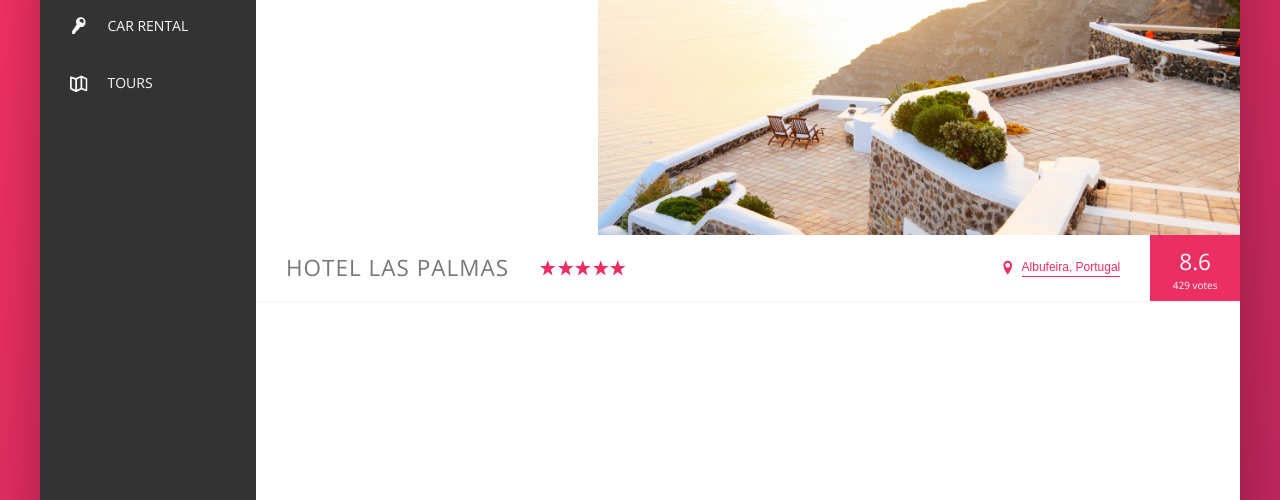
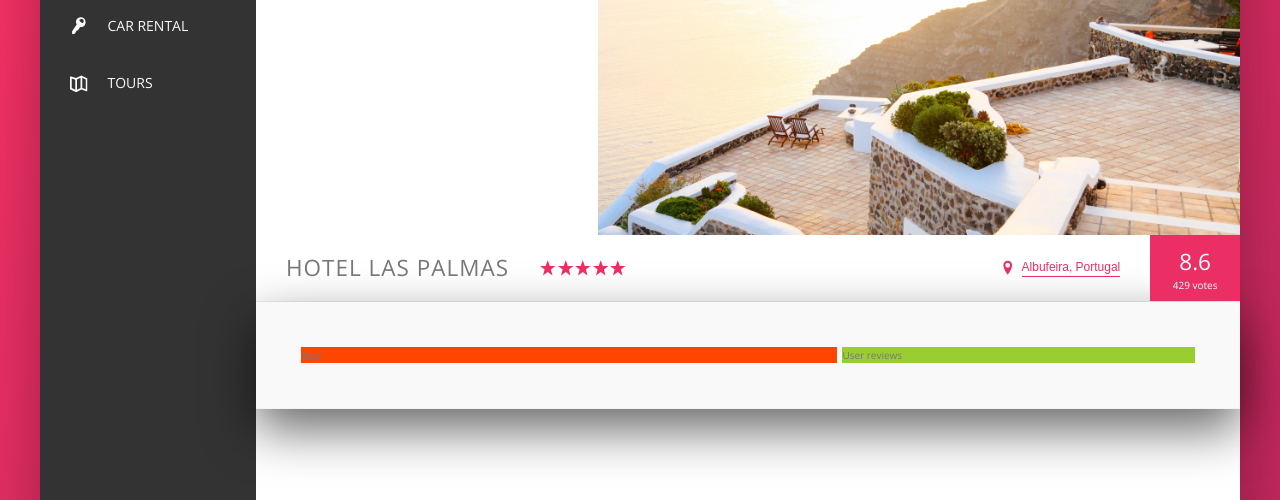
Before and after one commit to Tomeek95/Trillo, a website: page index.html in a window 1280 px wide. Shown: the part 300-800 px from the top of the page. Drawn offline with nearby package versions, Linux system fonts and the light colour scheme.

Commit message:
layout is created for the section

```diff
--- a/SASS/_base.scss
+++ b/SASS/_base.scss
@@ -34,6 +34,9 @@ Grey dark 3: #999
     --color-grey-dark-3: #999;
 
     --shadow-dark-1: 0 2rem 6rem rgba(0, 0, 0, .3);
+    --shadow-light-1: 0 2rem 5rem rgba(0, 0, 0, .6);
+
+    --line: 1px solid var(--color-grey-light-2);
 }
 
 * {
--- a/SASS/_layout.scss
+++ b/SASS/_layout.scss
@@ -1,7 +1,7 @@
 .container {
     max-width: 120rem;
     margin: 8rem auto;
-    background-color: var(--color-grey-light-2);
+    background-color: var(--line);
     box-shadow: var(--shadow-dark-1);
 
     min-height: 50rem;
@@ -14,7 +14,7 @@
 
     height: 7rem;
     background-color: var(--color-white-1);
-    border-bottom: 1px solid var(--color-grey-light-2);
+    border-bottom: var(--line);
 }
 
 .content {
@@ -36,3 +36,22 @@
     background-color: var(--color-white-1);
     height: 80rem;
 }
+
+.detail {
+    display: flex;
+    padding: 4.5rem;
+    box-shadow: var(--shadow-light-1);
+    background-color: var(--color-grey-light-1);
+    border-bottom: var(--line);
+}
+
+.description {
+    background-color: orangered;
+    flex: 0 0 60%;
+    margin-right: .5rem;
+}
+
+.user-reviews {
+    background-color: yellowgreen;
+    flex: 1;
+}
--- a/index.html
+++ b/index.html
@@ -131,6 +131,15 @@
                             <div class="overview__rating-count">429 votes</div>
                         </div>
                     </div>
+
+                    <div class="detail">
+                        <div class="description">
+                            desc
+                        </div>
+                        <div class="user-reviews">
+                            User reviews
+                        </div>
+                    </div>
                 </main>
             </div>
         </div>
```
Also changed, not shown: CSS/style.css.
